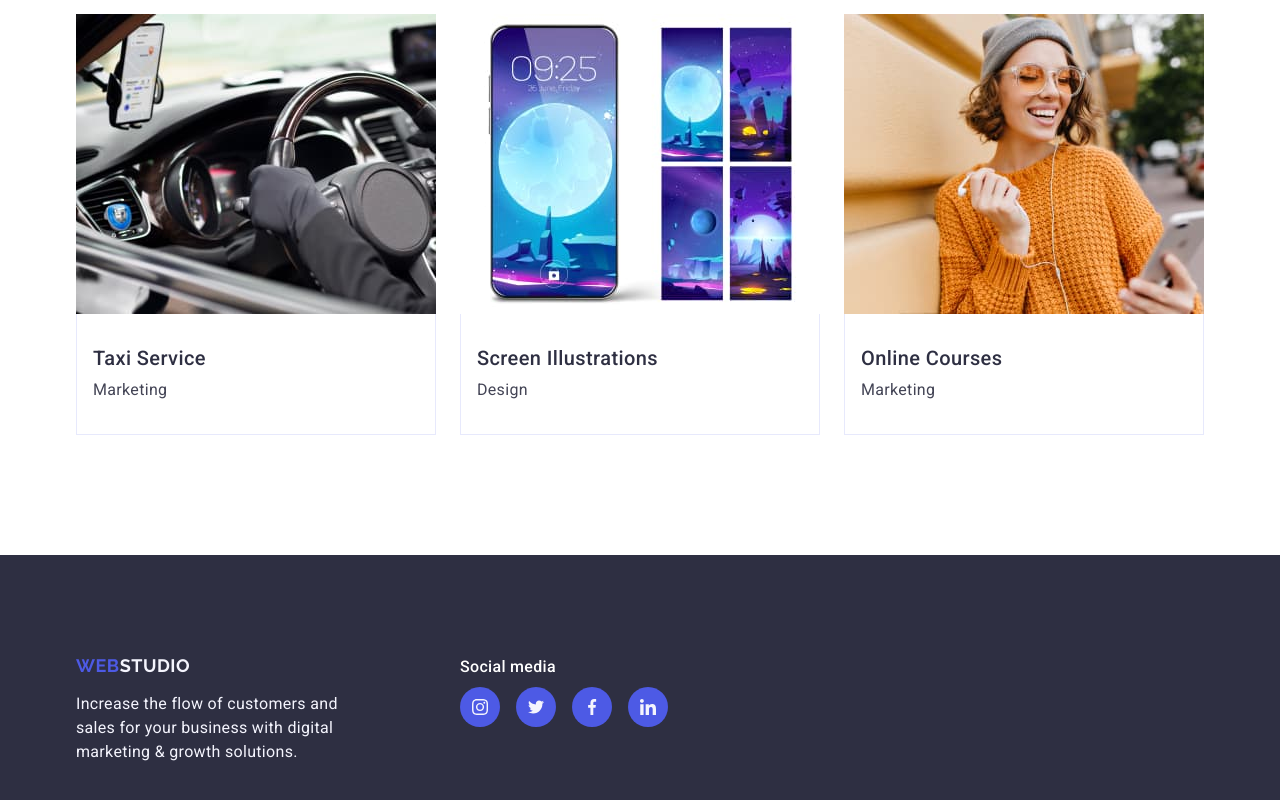
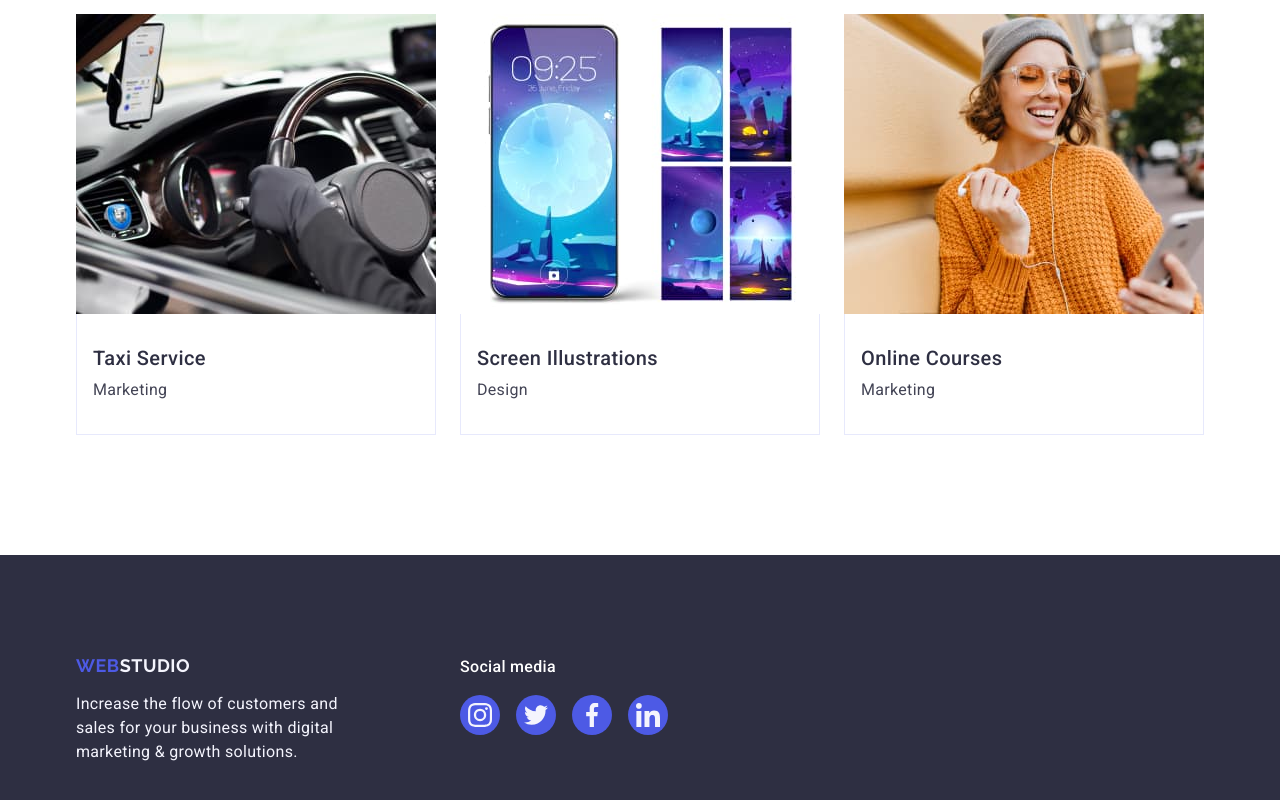
Before and after one commit to 19taurus79/goit-markup-hw-04, a plain HTML site: page index.html in a window 1280 px wide. Shown: the part 2628-3428 px from the top of the page. Drawn offline with nearby package versions, Linux system fonts and the light colour scheme.

Commit message:
footer bug fix

```diff
--- a/css/styles.css
+++ b/css/styles.css
@@ -474,6 +474,7 @@ button {
   line-height: 1.5;
   letter-spacing: 0.02em;
   color: #fff;
+  margin-bottom: 16px;
 }
 .social-media {
   width: 208px;
@@ -488,4 +489,31 @@ button {
 footer .our-team-icons {
   gap: 16px;
 }
+footer .container {
+  align-items: baseline;
+}
+.footer-list-icons {
+  display: flex;
+  gap: 16px;
+}
+.footer-items {
+  width: 40px;
+  height: 40px;
+}
+.footer-icons-referense {
+  width: 100%;
+  height: 100%;
+  background-color: #4d5ae5;
+  border-radius: 50%;
+  display: flex;
+  align-items: center;
+  justify-content: center;
+}
+footer .footer-list-icons .footer-icons .footer-icons-referense:hover,
+footer .footer-list-icons .footer-icons .footer-icons-referense:focus {
+  background-color: #31d0aa;
+}
+.footer-icon {
+  fill: #f4f4fd;
+}
 /* #endregion footer */
--- a/index.html
+++ b/index.html
@@ -378,9 +378,9 @@
       </div>
 
       <div class="social-media">
-        <h4 class="social-link-list">Social media</h4>
+        <p class="social-link-list">Social media</p>
         <!-- icons -->
-        <div class="our-team-icons">
+        <!-- <div class="our-team-icons">
           <div class="icon">
             <svg class="ellipse" width="40" height="40" viewBox="0 0 40 40" fill="none"
               xmlns="http://www.w3.org/2000/svg">
@@ -425,8 +425,38 @@
               <use href="./images/icons.svg#icon-linkedin-1"></use>
             </svg>
           </div>
-        </div>
+        </div> -->
         <!-- end icons -->
+        <ul class="footer-list-icons">
+          <li class="footer-items">
+            <a class="footer-icons-referense" href="https://www.instagram.com/">
+              <svg class="footer-icon" width=24 height=24>
+                <use href="./images/icons.svg#icon-instagram-2"></use>
+              </svg>
+            </a>
+          </li>
+          <li class="footer-items">
+            <a class="footer-icons-referense" href="https://twitter.com">
+              <svg class="footer-icon" width=24 height=24>
+                <use href="./images/icons.svg#icon-twitter-1"></use>
+              </svg>
+            </a>
+          </li>
+          <li class="footer-items">
+            <a class="footer-icons-referense" href="https://uk-ua.facebook.com">
+              <svg class="footer-icon" width=24 height=24>
+                <use href="./images/icons.svg#icon-facebook-1"></use>
+              </svg>
+            </a>
+          </li>
+          <li class="footer-items">
+            <a class="footer-icons-referense" href="https://ua.linkedin.com/">
+              <svg class="footer-icon" width=24 height=24>
+                <use href="./images/icons.svg#icon-linkedin-1"></use>
+              </svg>
+            </a>
+          </li>
+        </ul>
       </div>
     </div>
   </footer>
```
